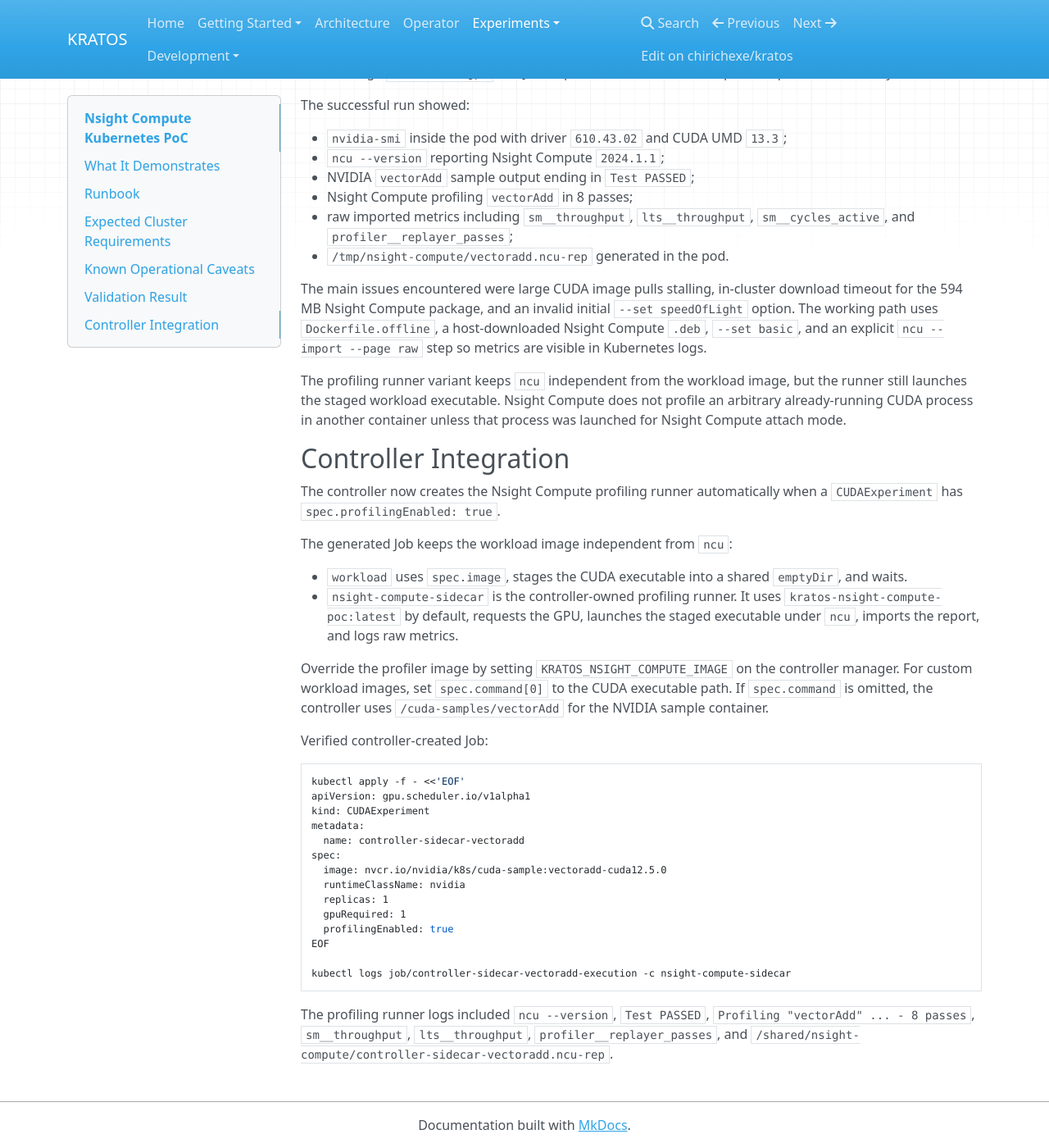
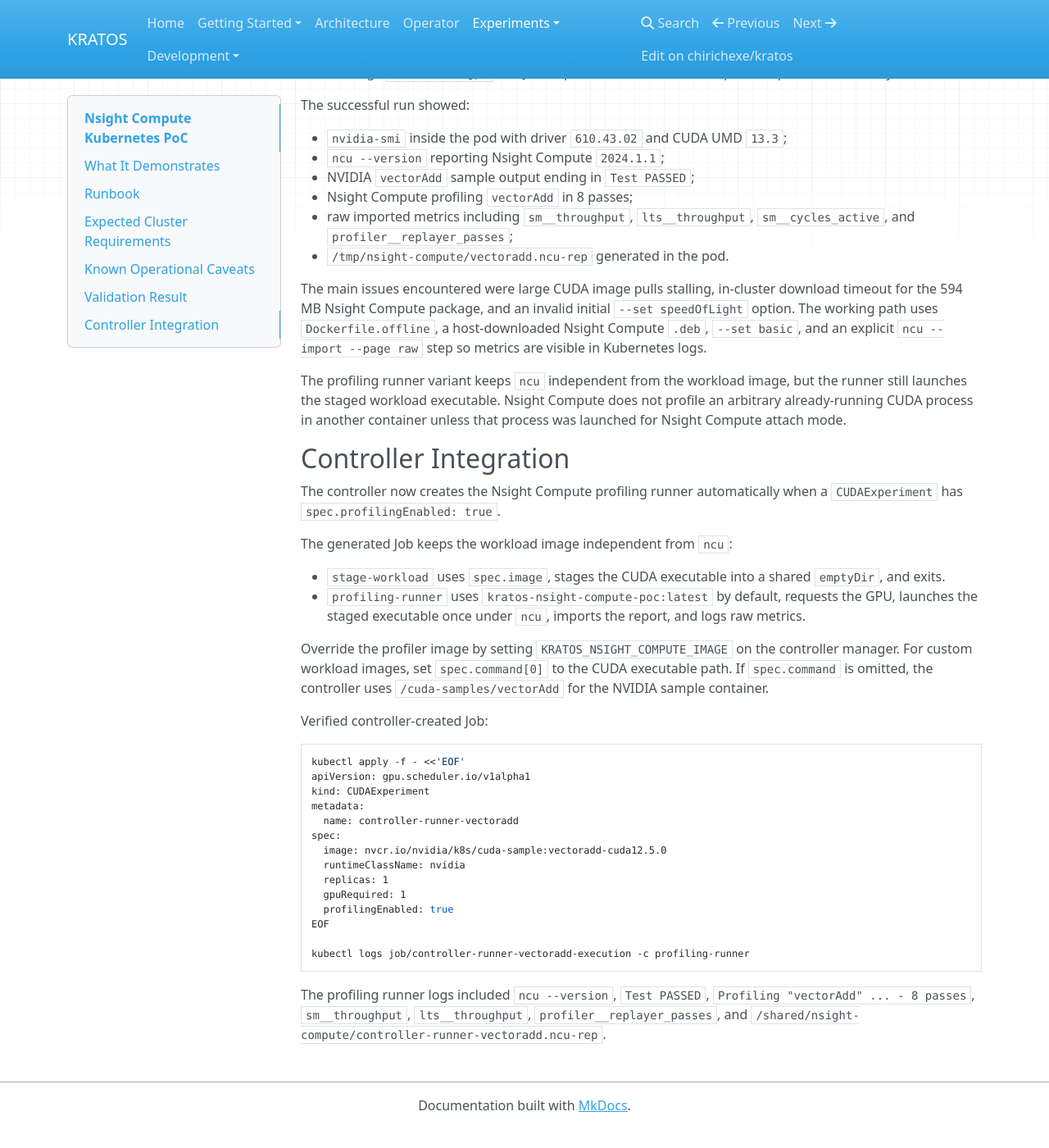
Before and after one commit to chirichexe/kratos, an MkDocs documentation site: the page built from docs/experiments/nsight-compute-poc.md, in a window 1280 px wide and 1400 px high, scrolled down 1878 px. Shown: the whole window at 82% size. Built offline with MkDocs 1.6.1, drawn with Linux system fonts in a browser that asks for light colours; nearby versions of some CDN libraries; after the commit the page ends 3254 px from its top, so only the background shows below that; some of the changed text lies outside the part shown.

Commit message:
Clean up Nsight Compute profiling runner

````diff
--- a/docs/experiments/nsight-compute-poc.md
+++ b/docs/experiments/nsight-compute-poc.md
@@ -42,25 +42,25 @@
 Run the profiling runner variant:
 
 ```bash
-make clean-sidecar
-make apply-sidecar
-kubectl wait --for=condition=complete job/nsight-compute-vectoradd-sidecar --timeout=240s
-make logs-sidecar
+make clean-runner
+make apply-runner
+kubectl wait --for=condition=complete job/nsight-compute-vectoradd-runner --timeout=240s
+make logs-runner
 ```
 
 In this variant, the workload image does not include Nsight Compute. It stages
-the CUDA executable into a shared `emptyDir`, while the `nsight-compute-sidecar`
-container acts as the Nsight Compute profiling runner: it owns `ncu`, requests
-the GPU, launches the staged executable under `ncu`, imports the generated
-report, and prints raw metrics in its logs.
+the CUDA executable into a shared `emptyDir` through an initContainer, while the
+`profiling-runner` container owns `ncu`, requests the GPU, launches the staged
+executable once under `ncu`, imports the generated report, and prints raw
+metrics in its logs.
 
 Run the explicit NVIDIA sample workload profiling runner example:
 
 ```bash
-make clean-nvidia-sample-sidecar
-make apply-nvidia-sample-sidecar
-kubectl wait --for=condition=complete job/nsight-compute-nvidia-sample-sidecar --timeout=240s
-make logs-nvidia-sample-sidecar
+make clean-nvidia-sample-runner
+make apply-nvidia-sample-runner
+kubectl wait --for=condition=complete job/nsight-compute-nvidia-sample-runner --timeout=240s
+make logs-nvidia-sample-runner
 ```
 
 This version uses `nvcr.io/nvidia/k8s/cuda-sample:vectoradd-cuda12.5.0` as the
@@ -126,11 +126,11 @@
 
 The generated Job keeps the workload image independent from `ncu`:
 
-- `workload` uses `spec.image`, stages the CUDA executable into a shared
-  `emptyDir`, and waits.
-- `nsight-compute-sidecar` is the controller-owned profiling runner. It uses
-  `kratos-nsight-compute-poc:latest` by default, requests the GPU, launches the
-  staged executable under `ncu`, imports the report, and logs raw metrics.
+- `stage-workload` uses `spec.image`, stages the CUDA executable into a shared
+  `emptyDir`, and exits.
+- `profiling-runner` uses `kratos-nsight-compute-poc:latest` by default,
+  requests the GPU, launches the staged executable once under `ncu`, imports the
+  report, and logs raw metrics.
 
 Override the profiler image by setting `KRATOS_NSIGHT_COMPUTE_IMAGE` on the
 controller manager. For custom workload images, set `spec.command[0]` to the
@@ -144,7 +144,7 @@
 apiVersion: gpu.scheduler.io/v1alpha1
 kind: CUDAExperiment
 metadata:
-  name: controller-sidecar-vectoradd
+  name: controller-runner-vectoradd
 spec:
   image: nvcr.io/nvidia/k8s/cuda-sample:vectoradd-cuda12.5.0
   runtimeClassName: nvidia
@@ -153,10 +153,10 @@
   profilingEnabled: true
 EOF
 
-kubectl logs job/controller-sidecar-vectoradd-execution -c nsight-compute-sidecar
+kubectl logs job/controller-runner-vectoradd-execution -c profiling-runner
 ```
 
 The profiling runner logs included `ncu --version`, `Test PASSED`,
 `Profiling "vectorAdd" ... - 8 passes`, `sm__throughput`, `lts__throughput`,
 `profiler__replayer_passes`, and
-`/shared/nsight-compute/controller-sidecar-vectoradd.ncu-rep`.
+`/shared/nsight-compute/controller-runner-vectoradd.ncu-rep`.
````
Also changed, not shown: README.md (+7 -7 lines), docs/operator/README.md (+9 -7 lines), 11 other files.
